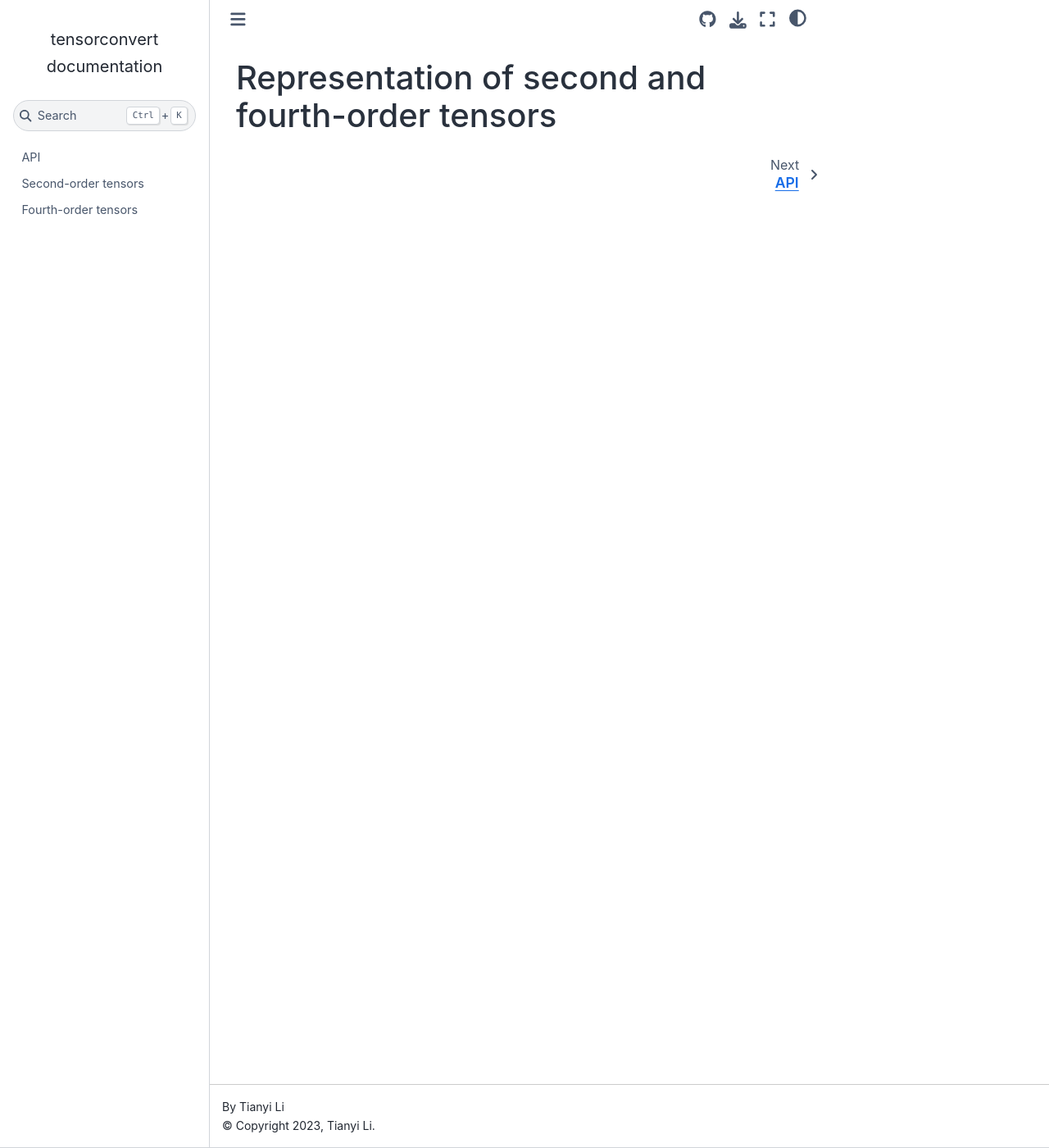
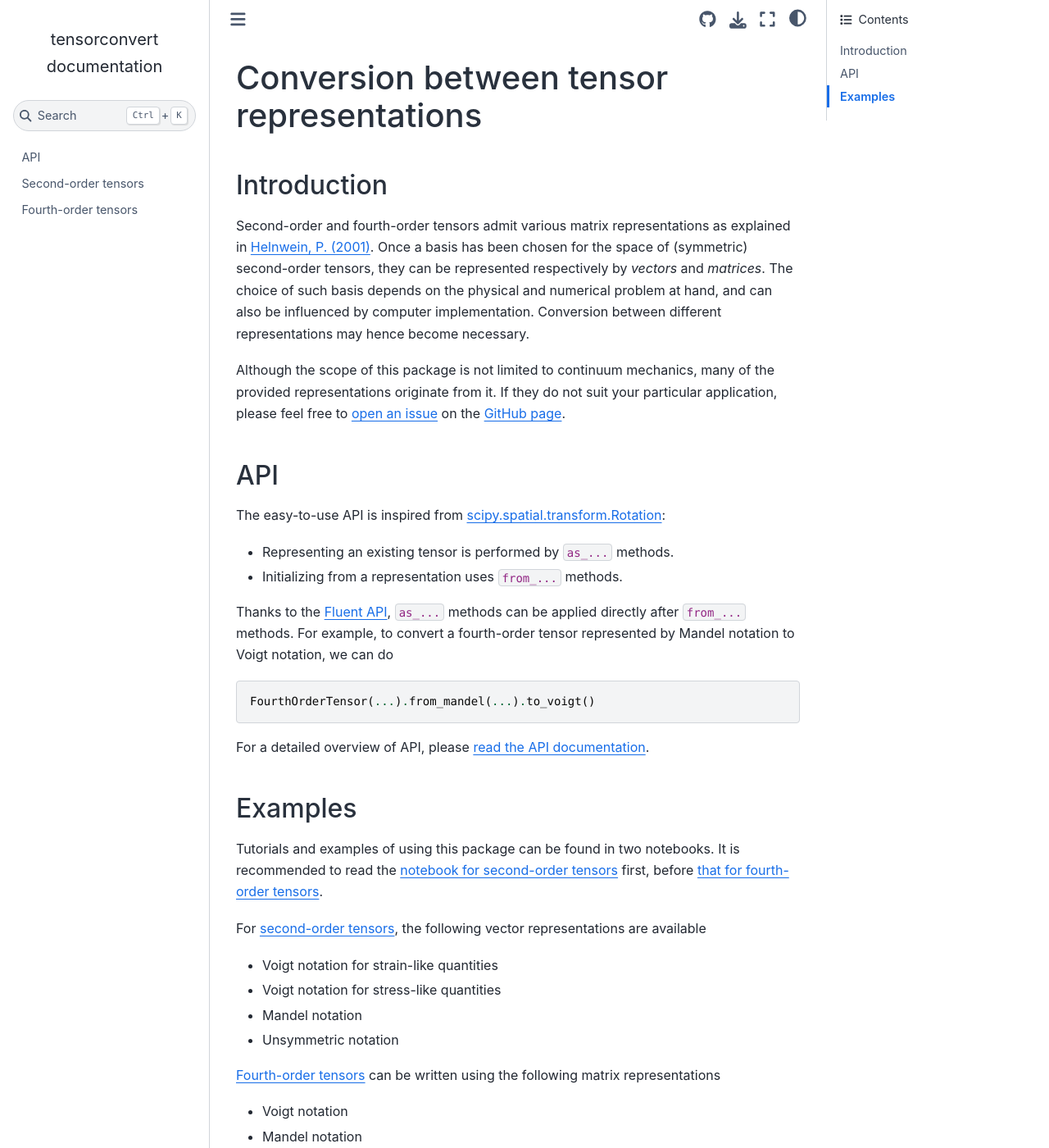
Before and after one commit to tianyikillua/tensorconvert, a Sphinx documentation site: the page built from docs/index.md, in a window 1280 px wide and 1400 px high. Shown: the whole window at 82% size. Built offline with Sphinx 7.4.7 and the Sphinx Book theme 1.1.4, drawn with Linux system fonts in a browser that asks for light colours.

Commit message:
Add index page

````diff
--- a/docs/index.md
+++ b/docs/index.md
@@ -1,4 +1,4 @@
-# Representation of second and fourth-order tensors
+# Conversion between tensor representations
 
 ```{toctree}
 :hidden: true
@@ -8,3 +8,41 @@ api
 notebooks/second-order
 notebooks/fourth-order
 ```
+
+## Introduction
+
+Second-order and fourth-order tensors admit various matrix representations as explained in [Helnwein, P. (2001)](https://doi.org/10.1016/S0045-7825(00)00263-2). Once a basis has been chosen for the space of (symmetric) second-order tensors, they can be represented respectively by *vectors* and *matrices*. The choice of such basis depends on the physical and numerical problem at hand, and can also be influenced by computer implementation. Conversion between different representations may hence become necessary.
+
+Although the scope of this package is not limited to continuum mechanics, many of the provided representations originate from it. If they do not suit your particular application, please feel free to [open an issue](https://github.com/tianyikillua/tensorconvert/issues) on the [GitHub page](https://github.com/tianyikillua/tensorconvert).
+
+## API
+
+The easy-to-use API is inspired from [scipy.spatial.transform.Rotation](https://docs.scipy.org/doc/scipy/reference/generated/scipy.spatial.transform.Rotation.html):
+
+- Representing an existing tensor is performed by `as_...` methods.
+- Initializing from a representation uses `from_...` methods.
+
+Thanks to the [Fluent API](https://en.wikipedia.org/wiki/Fluent_interface#Python), `as_...` methods can be applied directly after `from_...` methods. For example, to convert a fourth-order tensor represented by Mandel notation to Voigt notation, we can do
+
+```python
+FourthOrderTensor(...).from_mandel(...).to_voigt()
+```
+
+For a detailed overview of API, please [read the API documentation](api).
+
+## Examples
+
+Tutorials and examples of using this package can be found in two notebooks. It is recommended to read the [notebook for second-order tensors](notebooks/second-order) first, before [that for fourth-order tensors](notebooks/fourth-order).
+
+For [second-order tensors](notebooks/second-order), the following vector representations are available
+
+- Voigt notation for strain-like quantities
+- Voigt notation for stress-like quantities
+- Mandel notation
+- Unsymmetric notation
+
+[Fourth-order tensors](notebooks/fourth-order) can be written using the following matrix representations
+
+- Voigt notation
+- Mandel notation
+- Unsymmetric notation
````
